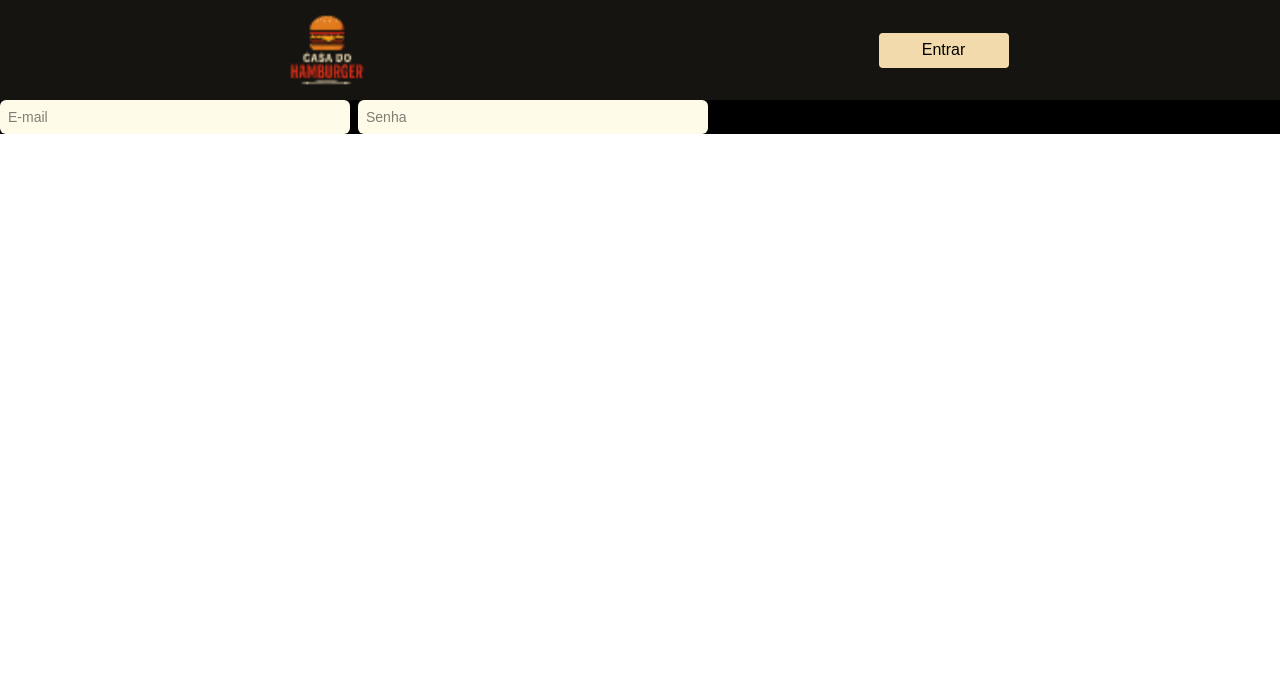
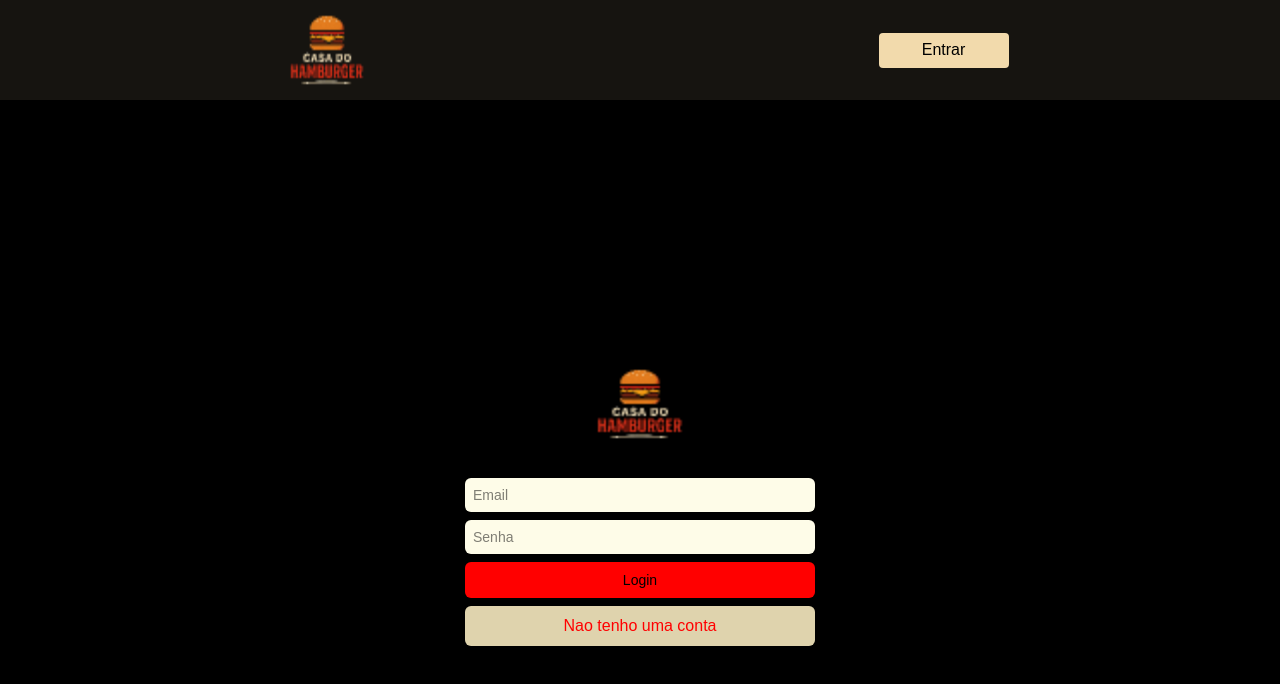
Before and after one commit to SamuelVendrame/projetoUdemyFullstack, a React (Vite) app in the folder frontend/: page / in a window 1280 px wide. Shown: the top 684 px of the page. Built offline with nearby package versions, Linux system fonts and the light colour scheme.

Commit message:
Tabela de login feita, com logger no console e estruturada visualmente (so falta a logo original minha)

```diff
--- a/frontend/src/App.tsx
+++ b/frontend/src/App.tsx
@@ -4,8 +4,7 @@ const App = () => {
   return (
     <p className="p6 flex gap-2 bg-black">
       <Input placeholder="E-mail" type="text" />
-      <Input placeholder="Senha" type="password" /> // Entender melhor esse
-      processo de reutilizacao. Confuso.
+      <Input placeholder="Senha" type="password" />
     </p>
   );
 };
--- /dev/null
+++ b/frontend/src/components/Login.tsx
@@ -0,0 +1,38 @@
+import { useState } from "react";
+import Input from "./Inputs";
+
+const Login = () => {
+  const [email, setEmail] = useState("");
+  const [password, setPassword] = useState("");
+
+  function handleSubmit(e) {
+    e.preventDefault();
+    console.log(email);
+    console.log(password);
+  }
+
+  return (
+    <form
+      className="flex h-screen items-center justify-center bg-[black]"
+      onSubmit={handleSubmit}
+    >
+      <div className="flex flex-col items-center justify-center gap-2">
+        <img src="./logo.png" alt="Logo" className="mb-4 h-[100px]" />
+        <Input placeholder="Email" onChange={(e) => setEmail(e.target.value)} />
+        <Input
+          placeholder="Senha"
+          onChange={(e) => setPassword(e.target.value)}
+          type="password"
+        />
+        <button className="w-full rounded-md bg-[red] py-2 text-sm">
+          Login
+        </button>
+        <button className="w-full rounded-md bg-[#dfd3ad] py-2 text-[red]">
+          Nao tenho uma conta
+        </button>
+      </div>
+    </form>
+  );
+};
+
+export default Login;
--- a/frontend/src/main.tsx
+++ b/frontend/src/main.tsx
@@ -4,10 +4,12 @@ import "./index.css";
 import App from "./App.tsx";
 import Header from "./components/Header.tsx";
 import Input from "./components/Inputs.tsx";
+import Login from "./components/Login.tsx";
 
 createRoot(document.getElementById("root")!).render(
   <StrictMode>
     <Header />
-    <App />
+    {/* <App /> */}
+    <Login />
   </StrictMode>,
 );
```
